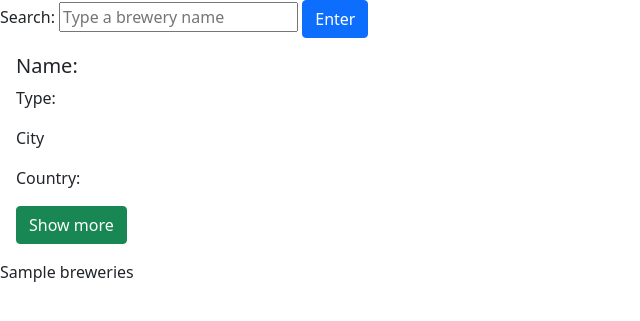
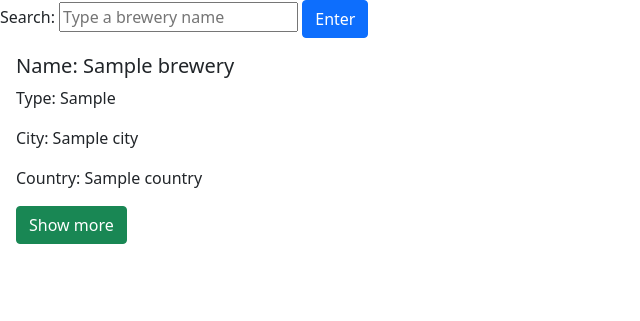
Before and after one commit to Taner940706/brewery-where, a Django app: template brewery_where/templates/home.html in a window 1280 px wide. Shown: the top 321 px of the page, without its empty margins (0-640 px from the left). Run offline with Django 4.2, Linux system fonts and the light colour scheme; the template is opened without the code that fills it: most values are stand-ins (such as "Sample title", 1, 10 or a date in 2020).

Commit message:
fix headers problem and implement it in home.html

```diff
--- a/brewery_where/templates/home.html
+++ b/brewery_where/templates/home.html
@@ -10,15 +10,14 @@
     {% for brewery in breweries %}
     <div class="col-md-4">
                             <div class="card-body">
-                                <h5 class="card-title">Name:</h5>
-                                <p class="card-text">Type:</p>
-                                <p class="card-text">City</p>
-                                <p class="card-text">Country: </p>
+                                <h5 class="card-title">Name: {{ brewery.name }}</h5>
+                                <p class="card-text">Type: {{ brewery.brewery_type }}</p>
+                                <p class="card-text">City: {{ brewery.city }}</p>
+                                <p class="card-text">Country: {{ brewery.country }}</p>
                                 <button type="submit" class="btn btn-success">Show more</button>
                             </div>
     </div>
     {% endfor %}
-    <p>{{ breweries }}</p>
     {% else %}
     <div class="col-md-4">
         <p class="error-text">The brewery doesn't found!</p>
```
Also changed, not shown: brewery_where/brewery_where/main/views.py (+25 -19 lines), brewery_where/requirements.txt (added, +47 -0 lines).
